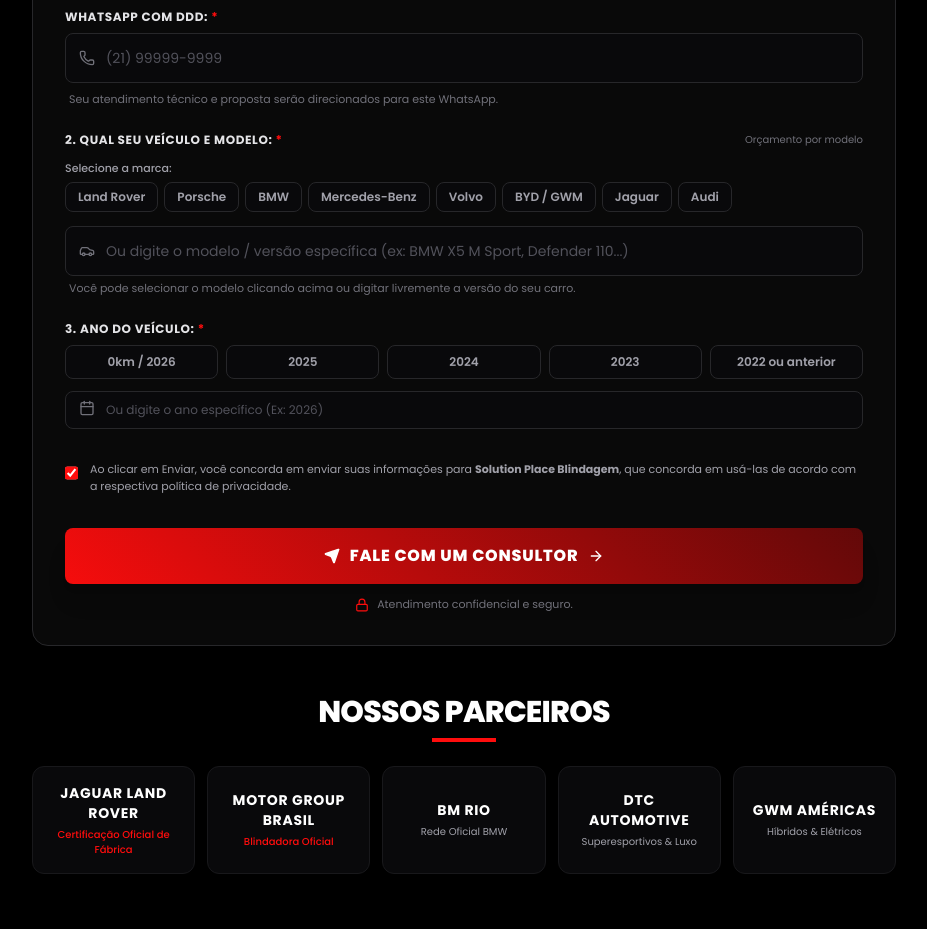
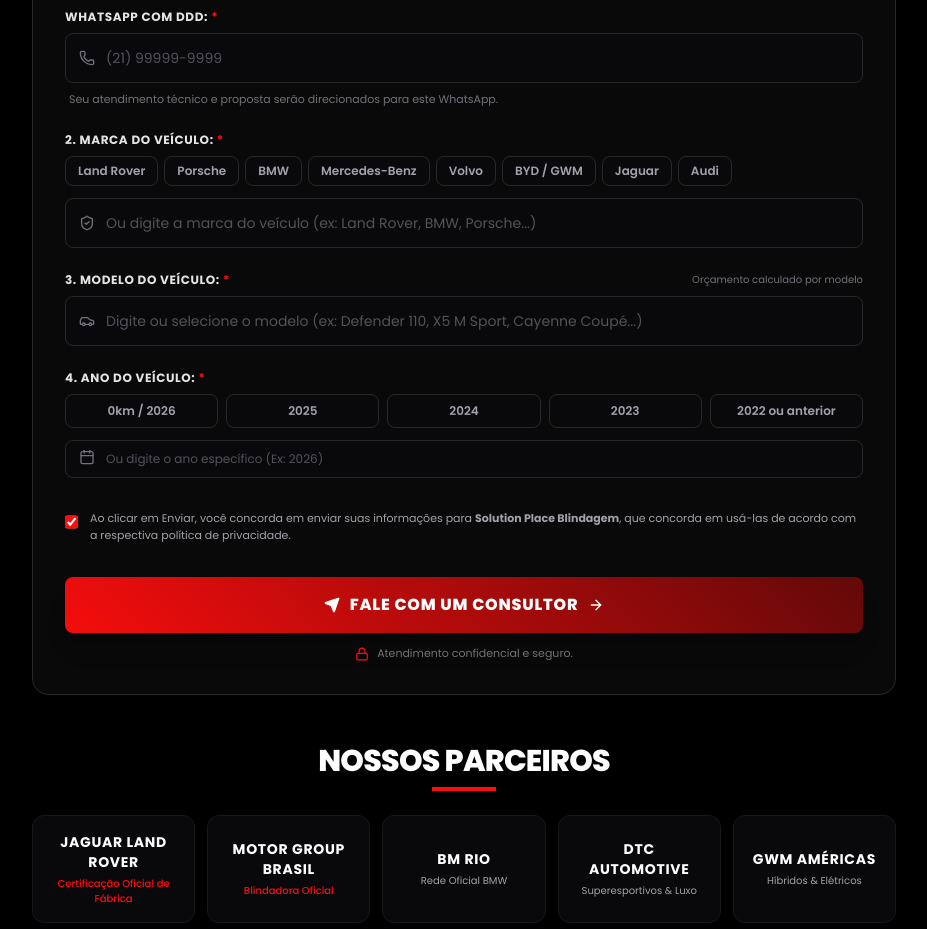
Before and after one commit to kadurm/solution-place-landing, a React (Vite) app: page / in a window 1280 px wide. Shown: the part 920-1849 px from the top of the page, without its empty margins (176-1103 px from the left). Built offline with nearby package versions, Linux system fonts and the light colour scheme.

Commit message:
feat(form): split brand and model into distinct inputs with length validation

```diff
--- a/src/App.tsx
+++ b/src/App.tsx
@@ -29,6 +29,8 @@ const DISPLAY_PHONE = "(21) 99695-8082";
 interface FormData {
   nome: string;
   telefone: string;
+  marca: string;
+  modelo: string;
   veiculo: string;
   ano: string;
   aceitePrivacidade: boolean;
@@ -128,20 +130,41 @@ export default function SolutionPlaceLanding() {
   const [formData, setFormData] = useState<FormData>({
     nome: "",
     telefone: "",
+    marca: "",
+    modelo: "",
     veiculo: "",
     ano: "",
     aceitePrivacidade: true,
   });
 
-  const [selectedBrand, setSelectedBrand] = useState<string | null>(null);
   const [formErrors, setFormErrors] = useState<Record<string, string>>({});
 
-  // Identifica a marca ativa (por clique no botão ou pelo que foi digitado)
-  const activeBrandCatalog = vehicleCatalog.find((b) => {
-    if (selectedBrand === b.brand) return true;
-    if (formData.veiculo.toLowerCase().startsWith(b.brand.toLowerCase())) return true;
-    return false;
-  });
+  // Identifica o catálogo da marca selecionada
+  const activeBrandCatalog = vehicleCatalog.find(
+    (b) => b.brand.toLowerCase() === formData.marca.trim().toLowerCase()
+  );
+
+  const handleMarcaSelect = (brandName: string) => {
+    setFormData((prev) => ({
+      ...prev,
+      marca: brandName,
+      veiculo: prev.modelo ? `${brandName} ${prev.modelo}`.trim() : brandName,
+    }));
+    if (formErrors.marca) {
+      setFormErrors((prev) => ({ ...prev, marca: "" }));
+    }
+  };
+
+  const handleModeloSelect = (modelName: string) => {
+    setFormData((prev) => ({
+      ...prev,
+      modelo: modelName,
+      veiculo: prev.marca ? `${prev.marca} ${modelName}`.trim() : modelName,
+    }));
+    if (formErrors.modelo) {
+      setFormErrors((prev) => ({ ...prev, modelo: "" }));
+    }
+  };
   const [isSubmitted, setIsSubmitted] = useState(false);
   const [lastSubmittedLead, setLastSubmittedLead] = useState<FormData | null>(null);
   const [activeFaq, setActiveFaq] = useState<number | null>(null);
@@ -371,19 +394,14 @@ export default function SolutionPlaceLanding() {
     if (!cleanPhone || cleanPhone.length < 10) {
       errors.telefone = "Informe um WhatsApp válido com DDD (ex: 21 99999-9999).";
     }
-    const veiculoTrim = formData.veiculo.trim();
-    if (!veiculoTrim) {
-      errors.veiculo = "Informe a marca e o modelo do seu veículo.";
-    } else {
-      // Se informou apenas a marca sem modelo específico
-      const isOnlyBrand = vehicleCatalog.some(
-        (b) => b.brand.toLowerCase() === veiculoTrim.toLowerCase()
-      );
-      if (isOnlyBrand) {
-        errors.veiculo = `Por favor, selecione ou digite o modelo específico da ${veiculoTrim} (ex: ${
-          veiculoTrim === "BMW" ? "X5, 320i, X3" : veiculoTrim === "Land Rover" ? "Defender 110, Discovery" : "Cayenne, Macan"
-        }) para calcularmos o orçamento.`;
+    if (!formData.marca.trim()) {
+      errors.marca = "Por favor, selecione ou digite a marca do veículo.";
     }
+    const modeloTrim = formData.modelo.trim();
+    if (!modeloTrim) {
+      errors.modelo = "Por favor, selecione ou digite o modelo do veículo.";
+    } else if (modeloTrim.length < 2) {
+      errors.modelo = "Por favor, informe o modelo completo (ex: Defender 110, X5, Cayenne) para enviarmos o orçamento.";
     }
     if (!formData.ano.trim()) {
       errors.ano = "Selecione ou digite o ano do veículo.";
@@ -397,13 +415,16 @@ export default function SolutionPlaceLanding() {
   };
 
   const generateWhatsAppUrl = (data: FormData) => {
+    const marca = data.marca.trim();
+    const modelo = data.modelo.trim();
     const text =
       `*Olá! Seja bem-vindo(a) à Solution Place Blindagem.*\n` +
       `Gostaria de iniciar meu atendimento exclusivo de blindagem boutique.\n\n` +
       `📋 *Ficha Técnica do Lead:*\n` +
       `👤 *Nome:* ${data.nome.trim()}\n` +
       `📱 *WhatsApp:* ${data.telefone.trim()}\n` +
-      `🚗 *Veículo:* ${data.veiculo.trim()}\n` +
+      `🏷️ *Marca:* ${marca}\n` +
+      `🚗 *Modelo:* ${modelo}\n` +
       `📅 *Ano do Veículo:* ${data.ano.trim()}\n\n` +
       `_Enviado através da Landing Page Oficial Solution Place Blindagem._`;
 
@@ -790,35 +811,21 @@ export default function SolutionPlaceLanding() {
                 )}
               </div>
 
-              {/* CAMPO 2: QUAL SEU VEÍCULO E MODELO */}
-              <div className="space-y-3">
-                <div className="flex items-center justify-between">
+              {/* CAMPO 2: MARCA DO VEÍCULO */}
+              <div className="space-y-2">
                 <label className="block text-xs font-bold text-zinc-200 uppercase tracking-wider">
-                    2. Qual seu veículo e modelo: <span className="text-[#FF0D0D]">*</span>
+                  2. Marca do Veículo: <span className="text-[#FF0D0D]">*</span>
                 </label>
-                  <span className="text-[10px] text-zinc-500 font-normal">
-                    Orçamento por modelo
-                  </span>
-                </div>
 
-                {/* 1. Seleção Rápida da Marca */}
-                <div className="space-y-1.5">
-                  <div className="text-[11px] font-medium text-zinc-400">
-                    Selecione a marca:
-                  </div>
-                  <div className="flex flex-wrap gap-1.5">
+                {/* Botões Rápidos de Marcas */}
+                <div className="flex flex-wrap gap-1.5 pb-1">
                   {vehicleCatalog.map(({ brand }) => {
-                      const isBrandActive = selectedBrand === brand || formData.veiculo.toLowerCase().startsWith(brand.toLowerCase());
+                    const isBrandActive = formData.marca.toLowerCase() === brand.toLowerCase();
                     return (
                       <button
                         key={brand}
                         type="button"
-                          onClick={() => {
-                            setSelectedBrand(brand);
-                            if (!formData.veiculo.toLowerCase().startsWith(brand.toLowerCase())) {
-                              handleInputChange("veiculo", brand + " ");
-                            }
-                          }}
+                        onClick={() => handleMarcaSelect(brand)}
                         className={`px-3 py-1.5 rounded-lg text-xs font-semibold border transition-all ${
                           isBrandActive
                             ? "bg-[#FF0D0D] text-white border-[#FF0D0D] shadow-sm scale-[1.02]"
@@ -830,29 +837,61 @@ export default function SolutionPlaceLanding() {
                     );
                   })}
                 </div>
+
+                {/* Barra de escrita distinta para a Marca */}
+                <div className="relative">
+                  <div className="absolute inset-y-0 left-0 pl-3.5 flex items-center pointer-events-none text-zinc-500">
+                    <ShieldCheck className="w-4 h-4" />
+                  </div>
+                  <input
+                    type="text"
+                    value={formData.marca}
+                    onChange={(e) => {
+                      const val = e.target.value;
+                      setFormData((prev) => ({
+                        ...prev,
+                        marca: val,
+                        veiculo: `${val} ${prev.modelo}`.trim(),
+                      }));
+                      if (formErrors.marca) setFormErrors((prev) => ({ ...prev, marca: "" }));
+                    }}
+                    placeholder="Ou digite a marca do veículo (ex: Land Rover, BMW, Porsche...)"
+                    className={`w-full pl-10 pr-4 py-3.5 rounded-lg bg-zinc-950 border ${
+                      formErrors.marca ? "border-red-500 ring-1 ring-red-500" : "border-zinc-800 focus:border-[#FF0D0D]"
+                    } text-white placeholder-zinc-600 text-sm focus:outline-none transition-all`}
+                  />
+                </div>
+                {formErrors.marca && (
+                  <p className="text-red-400 text-xs font-medium pl-1">{formErrors.marca}</p>
+                )}
               </div>
 
-                {/* 2. Seleção Dinâmica do Modelo (aparece com os modelos clicáveis da marca selecionada) */}
+              {/* CAMPO 3: MODELO DO VEÍCULO (BARRA DE ESCRITA SEPARADA) */}
+              <div className="space-y-2">
+                <div className="flex items-center justify-between">
+                  <label className="block text-xs font-bold text-zinc-200 uppercase tracking-wider">
+                    3. Modelo do Veículo: <span className="text-[#FF0D0D]">*</span>
+                  </label>
+                  <span className="text-[10px] text-zinc-500 font-normal">
+                    Orçamento calculado por modelo
+                  </span>
+                </div>
+
+                {/* Modelos frequentes da marca selecionada */}
                 {activeBrandCatalog && activeBrandCatalog.models.length > 0 && (
-                  <div className="p-3 rounded-xl bg-zinc-950 border border-zinc-800/90 space-y-2 animate-in fade-in duration-200">
-                    <div className="text-[11px] font-semibold text-zinc-300 flex items-center justify-between">
-                      <span className="flex items-center gap-1.5">
+                  <div className="p-3 rounded-xl bg-zinc-950 border border-zinc-800/90 space-y-1.5 animate-in fade-in duration-200">
+                    <div className="text-[11px] font-semibold text-zinc-300 flex items-center gap-1.5">
                       <span className="w-1.5 h-1.5 rounded-full bg-[#FF0D0D]"></span>
-                        <span>Selecione o modelo ({activeBrandCatalog.brand}):</span>
-                      </span>
-                      <span className="text-[10px] text-zinc-500 font-normal">ou digite abaixo</span>
+                      <span>Modelos frequentes ({activeBrandCatalog.brand}):</span>
                     </div>
                     <div className="flex flex-wrap gap-1.5">
                       {activeBrandCatalog.models.map((modelName) => {
-                        const fullVehicle = `${activeBrandCatalog.brand} ${modelName}`;
-                        const isModelActive = formData.veiculo === fullVehicle || formData.veiculo.includes(modelName);
+                        const isModelActive = formData.modelo.toLowerCase() === modelName.toLowerCase();
                         return (
                           <button
                             key={modelName}
                             type="button"
-                            onClick={() => {
-                              handleInputChange("veiculo", fullVehicle);
-                            }}
+                            onClick={() => handleModeloSelect(modelName)}
                             className={`px-3 py-1.5 rounded-lg text-xs font-semibold border transition-all ${
                               isModelActive
                                 ? "bg-white text-black border-white shadow-md font-bold scale-[1.02]"
@@ -867,41 +906,38 @@ export default function SolutionPlaceLanding() {
                   </div>
                 )}
 
-                {/* 3. Campo de texto livre para escrever ou complementar modelo / versão específica */}
-                <div className="space-y-1 pt-0.5">
+                {/* Barra de escrita distinta para o Modelo */}
                 <div className="relative">
                   <div className="absolute inset-y-0 left-0 pl-3.5 flex items-center pointer-events-none text-zinc-500">
                     <Car className="w-4 h-4" />
                   </div>
                   <input
                     type="text"
-                      value={formData.veiculo}
+                    value={formData.modelo}
                     onChange={(e) => {
-                        handleInputChange("veiculo", e.target.value);
-                        const typed = e.target.value.toLowerCase();
-                        const found = vehicleCatalog.find((b) => typed.includes(b.brand.toLowerCase()));
-                        if (found) setSelectedBrand(found.brand);
+                      const val = e.target.value;
+                      setFormData((prev) => ({
+                        ...prev,
+                        modelo: val,
+                        veiculo: `${prev.marca} ${val}`.trim(),
+                      }));
+                      if (formErrors.modelo) setFormErrors((prev) => ({ ...prev, modelo: "" }));
                     }}
-                      placeholder="Ou digite o modelo / versão específica (ex: BMW X5 M Sport, Defender 110...)"
+                    placeholder="Digite ou selecione o modelo (ex: Defender 110, X5 M Sport, Cayenne Coupé...)"
                     className={`w-full pl-10 pr-4 py-3.5 rounded-lg bg-zinc-950 border ${
-                        formErrors.veiculo ? "border-red-500 ring-1 ring-red-500" : "border-zinc-800 focus:border-[#FF0D0D]"
+                      formErrors.modelo ? "border-red-500 ring-1 ring-red-500" : "border-zinc-800 focus:border-[#FF0D0D]"
                     } text-white placeholder-zinc-600 text-sm focus:outline-none transition-all`}
                   />
                 </div>
-                  <p className="text-[11px] text-zinc-500 pl-1">
-                    Você pode selecionar o modelo clicando acima ou digitar livremente a versão do seu carro.
-                  </p>
-                </div>
-
-                {formErrors.veiculo && (
-                  <p className="text-red-400 text-xs font-medium pl-1">{formErrors.veiculo}</p>
+                {formErrors.modelo && (
+                  <p className="text-red-400 text-xs font-medium pl-1">{formErrors.modelo}</p>
                 )}
               </div>
 
-              {/* CAMPO 3: ANO DO VEÍCULO */}
+              {/* CAMPO 4: ANO DO VEÍCULO */}
               <div className="space-y-2">
                 <label className="block text-xs font-bold text-zinc-200 uppercase tracking-wider">
-                  3. Ano do veículo: <span className="text-[#FF0D0D]">*</span>
+                  4. Ano do veículo: <span className="text-[#FF0D0D]">*</span>
                 </label>
 
                 <div className="grid grid-cols-2 sm:grid-cols-5 gap-2">
@@ -994,7 +1030,7 @@ export default function SolutionPlaceLanding() {
 
               <div className="p-3.5 rounded-xl bg-zinc-950 border border-zinc-800 text-left text-xs space-y-1">
                 <div className="text-[#FF0D0D] font-bold text-[10px] uppercase tracking-wider">Ficha de Atendimento:</div>
-                <div className="text-zinc-300"><strong>Veículo:</strong> {lastSubmittedLead?.veiculo} ({lastSubmittedLead?.ano})</div>
+                <div className="text-zinc-300"><strong>Veículo:</strong> {lastSubmittedLead?.marca ? `${lastSubmittedLead.marca} ${lastSubmittedLead.modelo}` : lastSubmittedLead?.veiculo} ({lastSubmittedLead?.ano})</div>
                 <div className="text-zinc-300"><strong>Contato:</strong> {lastSubmittedLead?.telefone}</div>
               </div>
 
```
Lines whose indentation alone changed are shown as unchanged.
